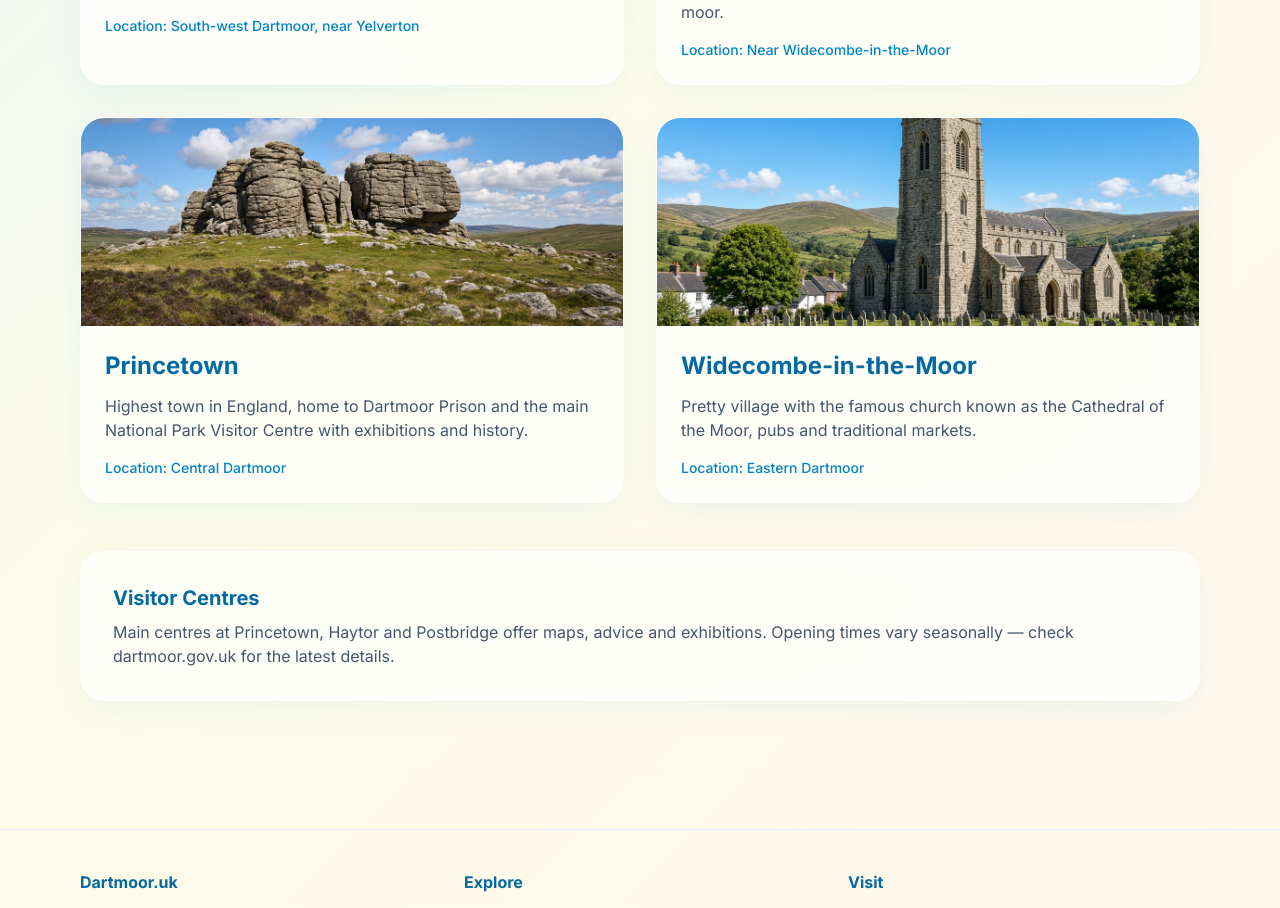
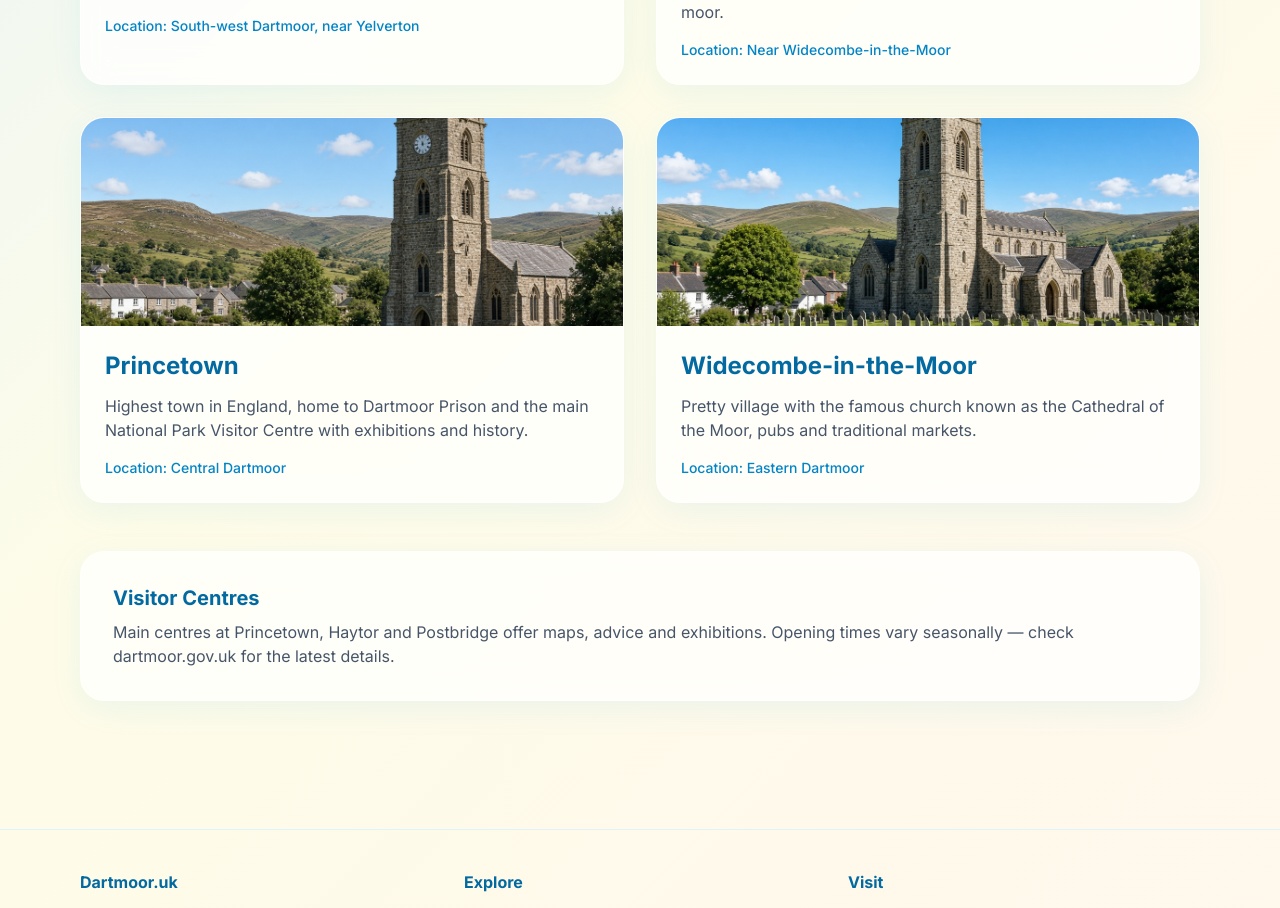
Before and after one commit to walesai/dartmoor-uk, a Next.js app: page /attractions in a window 1280 px wide. Shown: the part 1005-1913 px from the top of the page. Built offline with nearby package versions, Linux system fonts and the light colour scheme.

Commit message:
Fix Princetown image to village church scene

```diff
--- a/app/attractions/page.js
+++ b/app/attractions/page.js
@@ -32,7 +32,7 @@ const attractions = [
     name: 'Princetown',
     description: 'Highest town in England, home to Dartmoor Prison and the main National Park Visitor Centre with exhibitions and history.',
     location: 'Central Dartmoor',
-    img: '/images/1Kvq9.jpg',
+    img: '/images/AYhEf.jpg',
   },
   {
     name: 'Widecombe-in-the-Moor',
```
